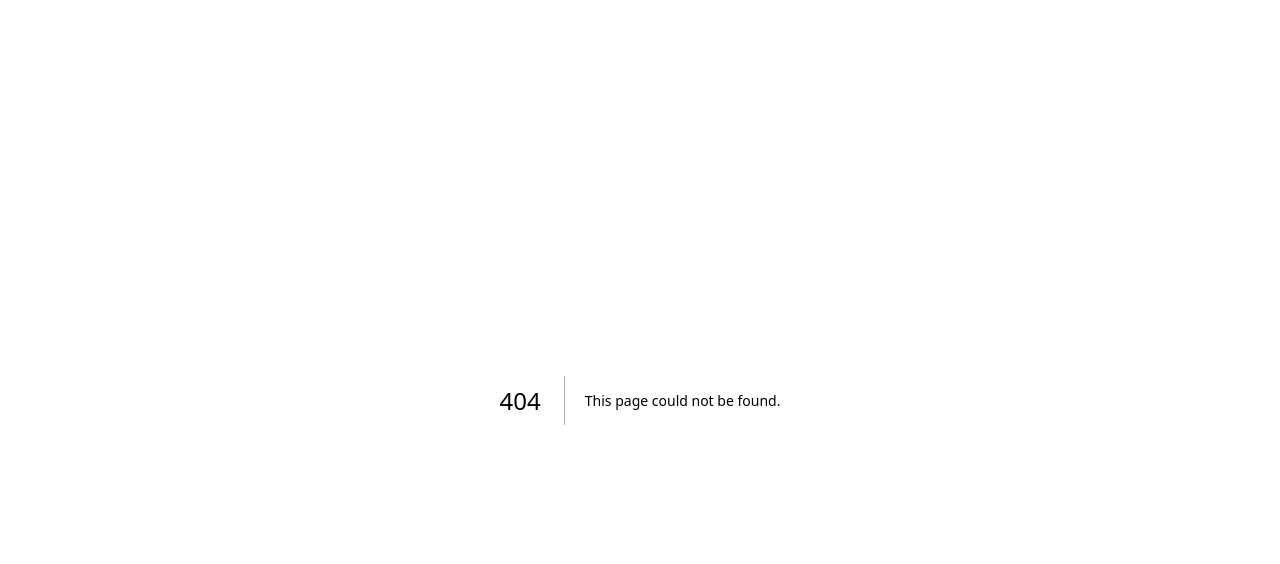
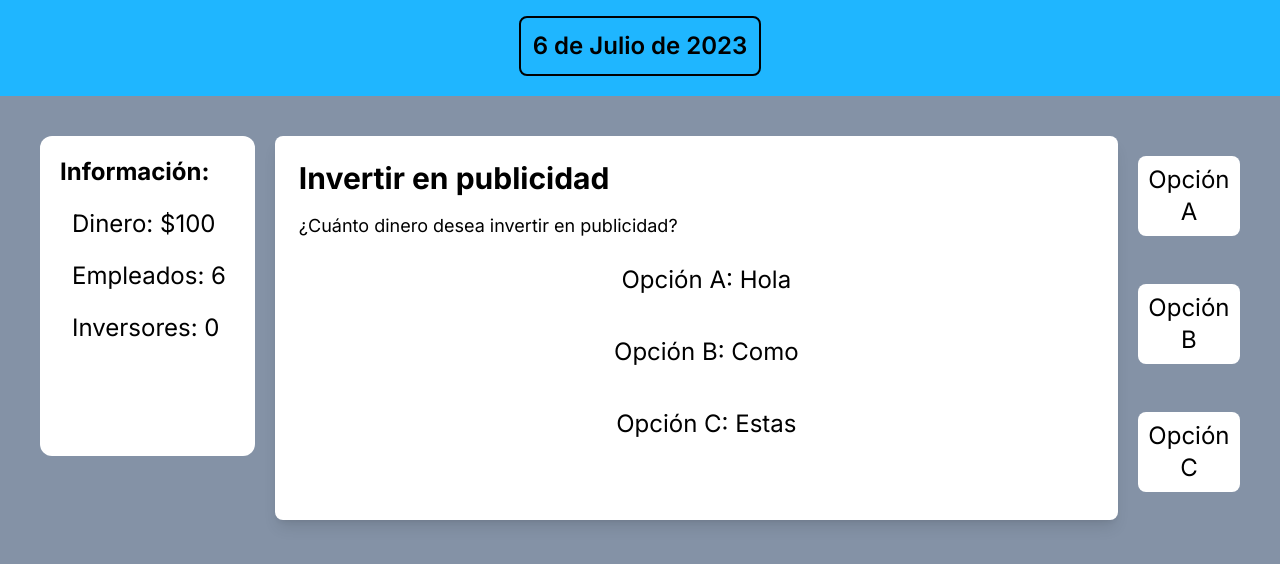
Before and after one commit to UrielJolodovsky/crisis_game, a Next.js app in the folder crisis_game/: page /dashboard in a window 1280 px wide. Before the commit this address had no page. Shown: the top 564 px of the page. Built offline with nearby package versions, Linux system fonts and the light colour scheme.

Commit message:
Game almost finished

```diff
--- /dev/null
+++ b/crisis_game/global.d.ts
@@ -0,0 +1,8 @@
+
+const dinero: number = 100;
+const empleados: number = 6;
+const inversores: number = 0;
+
+const datos = [ dinero, empleados, inversores ];
+
+export default datos;
--- /dev/null
+++ b/crisis_game/src/app/dashboard/page.tsx
@@ -0,0 +1,17 @@
+'use client'
+import Header from "@/components/Header";
+import {Info} from "@/components/Opciones";
+import {Opciones} from "@/components/Opciones";
+
+
+export default function Home() {
+    return (
+      <main className='bg-gray h-screen'>
+        <Header />
+        <div className='flex m-10'>
+        <Info />
+        <Opciones/>
+        </div>
+      </main>
+    )
+  }
--- a/crisis_game/src/components/Empezar.tsx
+++ b/crisis_game/src/components/Empezar.tsx
@@ -1,9 +1,11 @@
+import { useRouter } from 'next/navigation';
 import React from 'react';
 
 
 const EmpezarButton = () => {
+    const router = useRouter();
         return (
-        <button onClick={() => ""} className="bg-blue ml-10 mt-5 h-80 rounded-lg hover:bg-lightblue text-white text-2xl font-bold row-span-2 col-span-2">
+        <button onClick={() => router.push('/dashboard')} className="bg-blue ml-10 mt-5 w-[20rem] h-[16rem] rounded-lg hover:bg-lightblue text-white text-2xl font-bold row-span-2 col-span-2">
                 Empezar
         </button>
     );
--- a/crisis_game/src/components/GameDescription.tsx
+++ b/crisis_game/src/components/GameDescription.tsx
@@ -2,7 +2,7 @@ import React from 'react';
 
 const GameDescription = () => {
   return (
-    <div className="bg-white h-3/5 p-6 mt-10 rounded-lg shadow-lg items-center hover:scale-105 row-span-3">
+    <div className="bg-white w-[56rem] h-[40rem] mr-5 p-6 rounded-lg shadow-lg items-center hover:scale-105 row-span-3">
       <h1 className="text-3xl font-bold mb-4">Bienvenido a Snow Adventure</h1>
       <p className="text-lg mb-6">
         Sumérgete en la experiencia de nuestro centro de Ski en San Martín de Los Andes, donde te espera una amplia variedad de actividades emocionantes en la nieve.
--- a/crisis_game/src/components/Info.tsx
+++ b/crisis_game/src/components/Info.tsx
@@ -1,30 +1,34 @@
 import React, { useState } from 'react'
+import datos  from '../../global.d.ts'
+
 
 const Info = () => {
-    const [dinero, setDinero] = useState(1000000)
-    const [cantEmpleados, setCantEmpleados] = useState(10)
-    const [cantInversores, setCantInversores] = useState(3)
-    const [Ingresos, setIngresos] = useState(0)
+
   return (
-    <div className='w-96 h-80 bg-white rounded-xl ml-10 hover:scale-105 col-span-2'>
+    <div className='w-96 h-80 bg-white rounded-xl hover:scale-105 col-span-2'>
         <div>
-            <h2 className='text-black font-bold text-2xl pl-10 pt-5'>
+            <h2 className='text-black font-bold text-2xl pl-5 pt-5'>
                 Información:
             </h2>
         </div>
-        <div className='pl-5 pt-6'>
+        <div className='pl-8 pt-5'>
                 <h2 className="text-2xl text-black pb-5">
-                    Dinero: ${dinero}
+                    Dinero: ${datos[0]}
                 </h2>
                 <h2 className='text-2xl text-black pb-5'>
-                    Cant. Empleados: {cantEmpleados}
+                    Empleados: {datos[1]}
                 </h2>
-                <h2 className='text-2xl text-black'>
-                    Cant. Inversores: {cantInversores}
+                <h2 className='text-2xl text-black pb-5'>
+                    Inversores: {datos[2]}
                 </h2>
+                {/* <h2 className='text-2xl text-black pb-5'>
+                    Ingresos: ${Ingresos}
+                </h2> */}
+                {/* <h2 className='text-2xl text-black pb-5'>
+                    Sueldo Empleados: $1000
+                </h2> */}
         </div>
     </div>
   )
 }
-
 export default Info
--- /dev/null
+++ b/crisis_game/src/components/Opciones.tsx
@@ -0,0 +1,99 @@
+import React, { useState } from 'react';
+import datos  from '../../global.d.ts'
+// interface Props {
+//     cantEmpleados: number;
+//     setCantEmpleados: React.Dispatch<React.SetStateAction<number>>;
+// }
+
+export const Opciones = () => {
+    const [numSituacion, setNumSituacion] = useState(0);
+    const movimientos = [
+        {
+        titulo: 'Invertir en publicidad',
+        pregunta: '¿Cuánto dinero desea invertir en publicidad?',
+        opcion1: 'Hola',
+        opcion2: 'Como',
+        opcion3: 'Estas',
+        },
+]
+const handleOpcionA = () => {
+    setNumSituacion(numSituacion + 1)
+}
+const handleOpcionB = () => {
+    setNumSituacion(numSituacion + 1)
+}
+const handleOpcionC = () => {
+    setNumSituacion(numSituacion + 1)
+    console.log(numSituacion)
+    console.log(datos[0])
+    datos[0] = datos[0] - 5
+    console.log(datos[0])
+
+}
+    return (
+        <main className='flex'>
+        <div className="bg-white w-[54rem] h-96 p-6 mt-0 ml-5 rounded-lg shadow-lg items-center hover:scale-105 row-span-3">
+            <h1 className='text-3xl font-bold mb-4'>
+                {movimientos[0]['titulo']}
+            </h1>
+            <h2 className='text-lg mb-6'>
+                {movimientos[0]['pregunta']}
+            </h2>
+            <div className='justify-items-center w-full h-4/5'>
+                <h3 className='ml-5 mt-5 mb-10 rounded-lg text-black text-2xl row-span-2 col-span-2'>
+                    Opción A: {movimientos[0]['opcion1']}
+                </h3>
+                <h3 className='ml-5 mt-5 mb-10 rounded-lg text-black text-2xl row-span-2 col-span-2'>
+                    Opción B: {movimientos[0]['opcion2']}
+                </h3>
+                <h3 className='ml-5 mt-5 mb-10 rounded-lg text-black text-2xl row-span-2 col-span-2'>
+                    Opción C: {movimientos[0]['opcion3']}
+                </h3>
+            </div>
+        </div>
+        <div className='grid grid-rows-3'>
+                <button onClick={handleOpcionA} className='bg-white h-20 ml-5 mt-5 mb-5 rounded-lg hover:bg-lightblue text-black text-2xl '>
+                Opción A
+                </button>
+                <button onClick={handleOpcionB} className='bg-white h-20 ml-5 mt-5 mb-5 rounded-lg hover:bg-lightblue text-black text-2xl'>
+                Opción B
+                </button>
+                <button onClick={handleOpcionC} className='bg-white h-20 ml-5 mt-5 mb-5 rounded-lg hover:bg-lightblue text-black text-2xl'>
+                Opción C
+                </button>
+        </div>
+        </main>
+    )
+
+}
+
+
+export const Info = () => {
+
+    return (
+      <div className='w-96 h-80 bg-white rounded-xl hover:scale-105 col-span-2'>
+          <div>
+              <h2 className='text-black font-bold text-2xl pl-5 pt-5'>
+                  Información:
+              </h2>
+          </div>
+          <div className='pl-8 pt-5'>
+                  <h2 className="text-2xl text-black pb-5">
+                      Dinero: ${datos[0]}
+                  </h2>
+                  <h2 className='text-2xl text-black pb-5'>
+                      Empleados: {datos[1]}
+                  </h2>
+                  <h2 className='text-2xl text-black pb-5'>
+                      Inversores: {datos[2]}
+                  </h2>
+                  {/* <h2 className='text-2xl text-black pb-5'>
+                      Ingresos: ${Ingresos}
+                  </h2> */}
+                  {/* <h2 className='text-2xl text-black pb-5'>
+                      Sueldo Empleados: $1000
+                  </h2> */}
+          </div>
+      </div>
+    )
+  }
```
